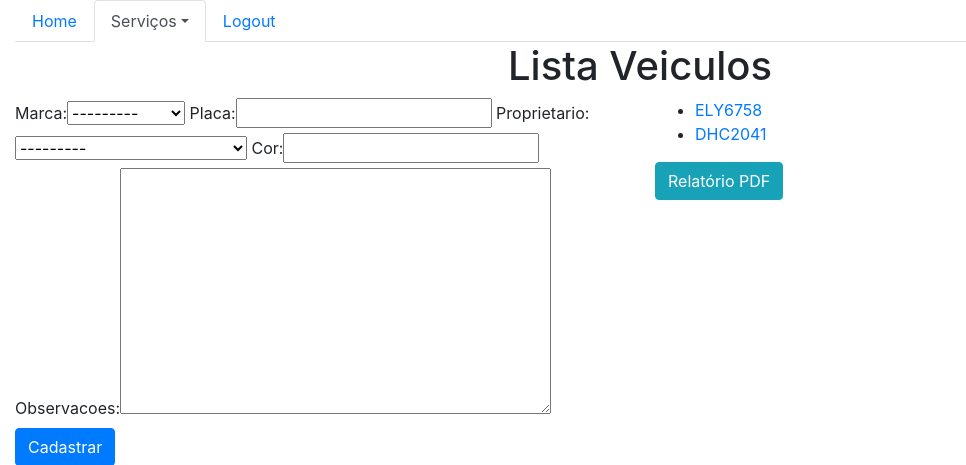
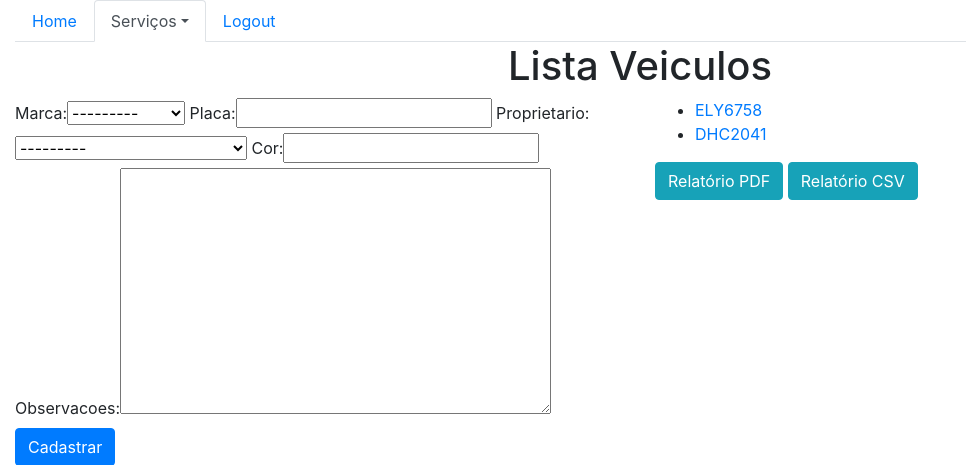
Before and after one commit to felipeDS91/tcc-univesp, a Django app: page /sistema/veiculos/ in a window 1280 px wide. Shown: the top 465 px of the page, without its empty margins (0-966 px from the left). Run offline with Django 3.2, Linux system fonts and the light colour scheme; a user stored in the database is signed in; data comes from the database, SQL or seed files in the repository; some libraries are stand-ins or nearby versions.

Commit message:
Finalizando exportação em CSV

```diff
--- a/core/templates/core/lista_veiculos.html
+++ b/core/templates/core/lista_veiculos.html
@@ -51,7 +51,8 @@
                 </li>
             {% endfor %}
         </ul>
-        <a class="btn btn-info" href="{% url 'relatorio_pdf' %}"> Relatório PDF</a>
+        <a class="btn btn-info" href="{% url 'relatorio_pdf' %}">Relatório PDF</a>
+        <a class="btn btn-info" href="{% url 'relatorio_csv' %}">Relatório CSV</a>
     </class>
 
 
--- a/core/urls.py
+++ b/core/urls.py
@@ -22,6 +22,7 @@ from .views import (
     mov_mensalistas_delete,
     mensalista_delete,
     Pdf,
+    ExportarParaCSV,
 )
 
 urlpatterns = [
@@ -53,4 +54,5 @@ urlpatterns = [
     re_path(r'^mensalista-delete/(?P<id>\d+)/$', mensalista_delete, name='core_mensalista_delete'),
 
     re_path(r'^relatorio/$', Pdf.as_view(), name='relatorio_pdf'),
+    re_path(r'^relatorio-csv/$', ExportarParaCSV.as_view(), name='relatorio_csv'),
 ]
--- a/core/views.py
+++ b/core/views.py
@@ -6,6 +6,7 @@ from django.template.loader import get_template
 import xhtml2pdf.pisa as pisa
 import io
 from django.views.generic.base import View
+import csv
 
 from .models import (
     Pessoa,
@@ -266,3 +267,21 @@ class Pdf(View):
             'request': request,
         }
         return Render.render('core/relatorio.html', params, 'relatorio_veiculos')
+
+
+class ExportarParaCSV(View):
+    def get(self, request):
+        response = HttpResponse(content_type='text/csv')
+        response['Content-Disposition'] = 'attachment;filename="relatorio_veiculos.csv"'
+
+        veiculos = Veiculo.objects.all()
+
+        writer = csv.writer(response)
+        writer.writerow(['Id', 'Marca', 'Placa', 'Proprietario', 'Cor'])
+
+        for veiculo in veiculos:
+            writer.writerow(
+                [veiculo.id, veiculo.marca, veiculo.placa, veiculo.proprietario, veiculo.cor
+            ])
+
+        return response
```
